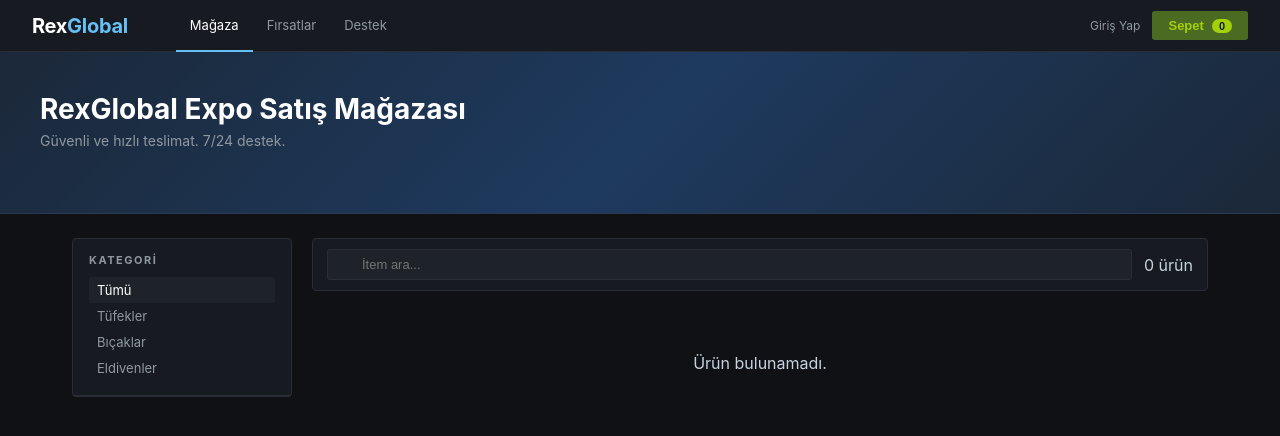
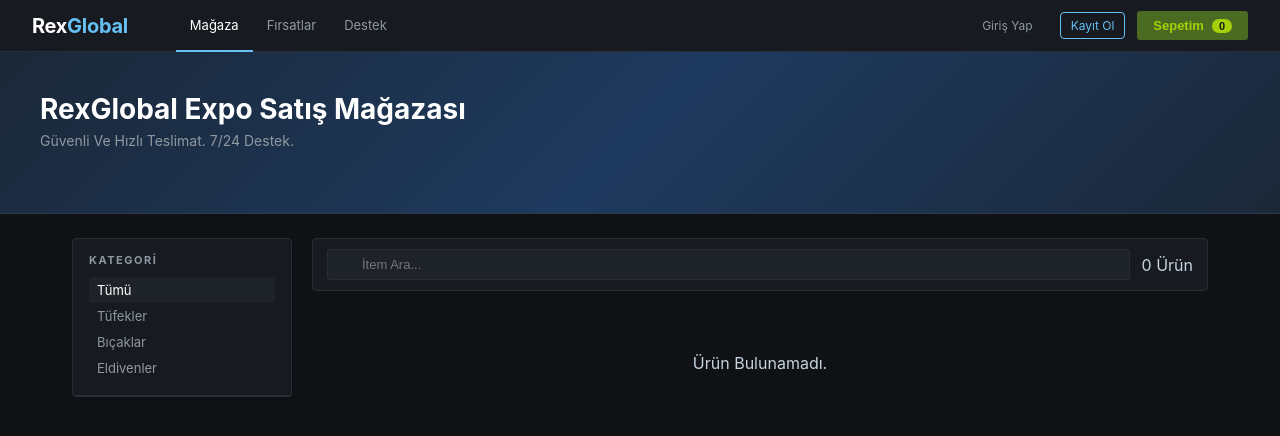
Before and after one commit to yetenozkan4/RexGlobal, a Flask app: page / in a window 1280 px wide. Shown: the top 436 px of the page. Run offline with Flask 3, Linux system fonts and the light colour scheme; data that the repository does not hold is empty.

Commit message:
Update index.html

```diff
--- a/templates/index.html
+++ b/templates/index.html
@@ -3,9 +3,8 @@
 <head>
 <meta charset="UTF-8">
 <meta name="viewport" content="width=device-width, initial-scale=1.0">
-<title>RexGlobal — Item Mağazası</title>
+<title>RexGlobal — İtem Mağazası</title>
 <style>
-  /* Mevcut CSS'lerin hepsini korudum kanka */
   *, *::before, *::after { box-sizing: border-box; margin: 0; padding: 0; }
   body { font-family: -apple-system, BlinkMacSystemFont, 'Segoe UI', Roboto, sans-serif; background: #0f1114; color: #c6d4df; min-height: 100vh; }
   .topbar { background: #171a21; border-bottom: 1px solid #2a2d35; padding: 0 2rem; height: 52px; display: flex; align-items: center; gap: 2rem; }
@@ -68,13 +67,14 @@
   <div class="topbar-right">
     {% if session.get('user_id') %}
       <span style="font-size: 12px; color: #8f98a0; margin-right: 10px;">{{ session.get('email') }}</span>
-      <a href="/logout" style="color:#8f98a0; font-size:12px; text-decoration:none;">Çıkış</a>
+      <a href="/logout" style="color:#8f98a0; font-size:12px; text-decoration:none;">Güvenli Çıkış</a>
     {% else %}
-      <a href="/login" style="color:#8f98a0; font-size:12px; text-decoration:none;">Giriş Yap</a>
+      <a href="/login" style="color:#8f98a0; font-size:12px; text-decoration:none; margin-right:15px;">Giriş Yap</a>
+      <a href="/register" style="color:#66c0f4; font-size:12px; text-decoration:none; border:1px solid #66c0f4; padding:5px 10px; border-radius:4px;">Kayıt Ol</a>
     {% endif %}
 
     <button class="cart-button" id="cartBtn">
-      Sepet <span class="cart-badge" id="cartCount">0</span>
+      Sepetim <span class="cart-badge" id="cartCount">0</span>
     </button>
   </div>
 </nav>
@@ -82,7 +82,7 @@
 <div class="hero">
   <div class="hero-inner">
     <h1>RexGlobal Expo Satış Mağazası</h1>
-    <p>Güvenli ve hızlı teslimat. 7/24 destek.</p>
+    <p>Güvenli Ve Hızlı Teslimat. 7/24 Destek.</p>
   </div>
 </div>
 
@@ -102,9 +102,9 @@
   <div class="content">
     <div class="toolbar">
       <div class="search-wrap">
-        <input type="text" class="search-input" id="searchInput" placeholder="İtem ara...">
+        <input type="text" class="search-input" id="searchInput" placeholder="İtem Ara...">
       </div>
-      <span class="results-count" id="resultsCount">0 ürün</span>
+      <span class="results-count" id="resultsCount">0 Ürün</span>
     </div>
     <div class="items-grid" id="itemsGrid"></div>
   </div>
@@ -112,7 +112,7 @@
 
 <div class="overlay" id="overlay"></div>
 <div class="drawer" id="drawer">
-    <div style="padding:20px; color:white; display: flex; flex-direction: column; hieght: 100%;">
+    <div style="padding:20px; color:white; display: flex; flex-direction: column; height: 100%;">
         <h3>Sepetim</h3>
         <div id="drawerItems" style="flex: 1; overflow-y: auto; margin-top: 20px;"></div>
         <div style="padding-top: 20px; border-top: 1px solid #2a2d35;">
@@ -133,11 +133,11 @@ async function loadItems() {
     const items = await res.json();
     allItems = items;
 
-    document.getElementById('resultsCount').textContent = items.length + ' ürün';
+    document.getElementById('resultsCount').textContent = items.length + ' Ürün';
     const grid = document.getElementById('itemsGrid');
 
     if(items.length === 0) {
-        grid.innerHTML = '<div style="grid-column:1/-1; text-align:center; padding:50px;">Ürün bulunamadı.</div>';
+        grid.innerHTML = '<div style="grid-column:1/-1; text-align:center; padding:50px;">Ürün Bulunamadı.</div>';
         return;
     }
 
```
